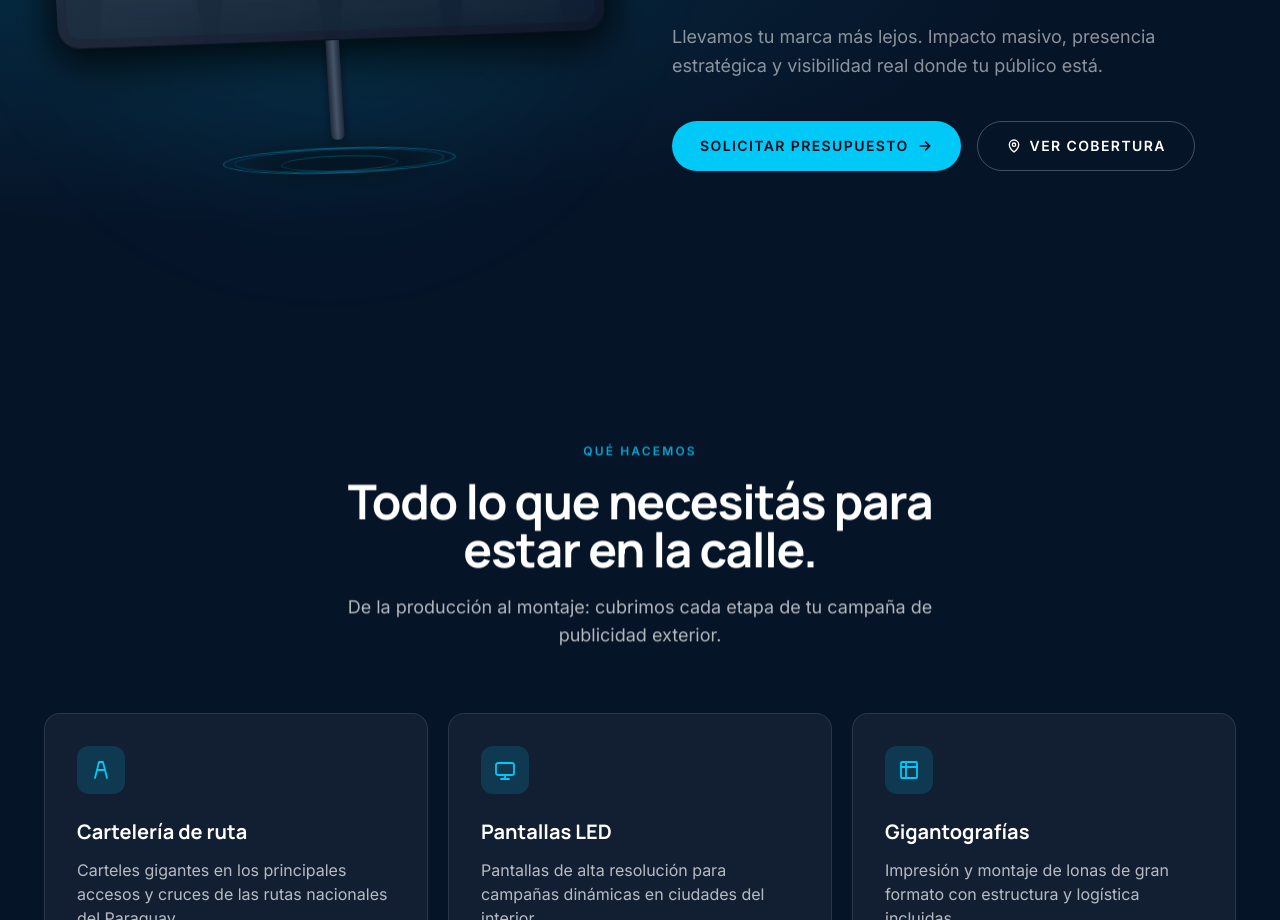
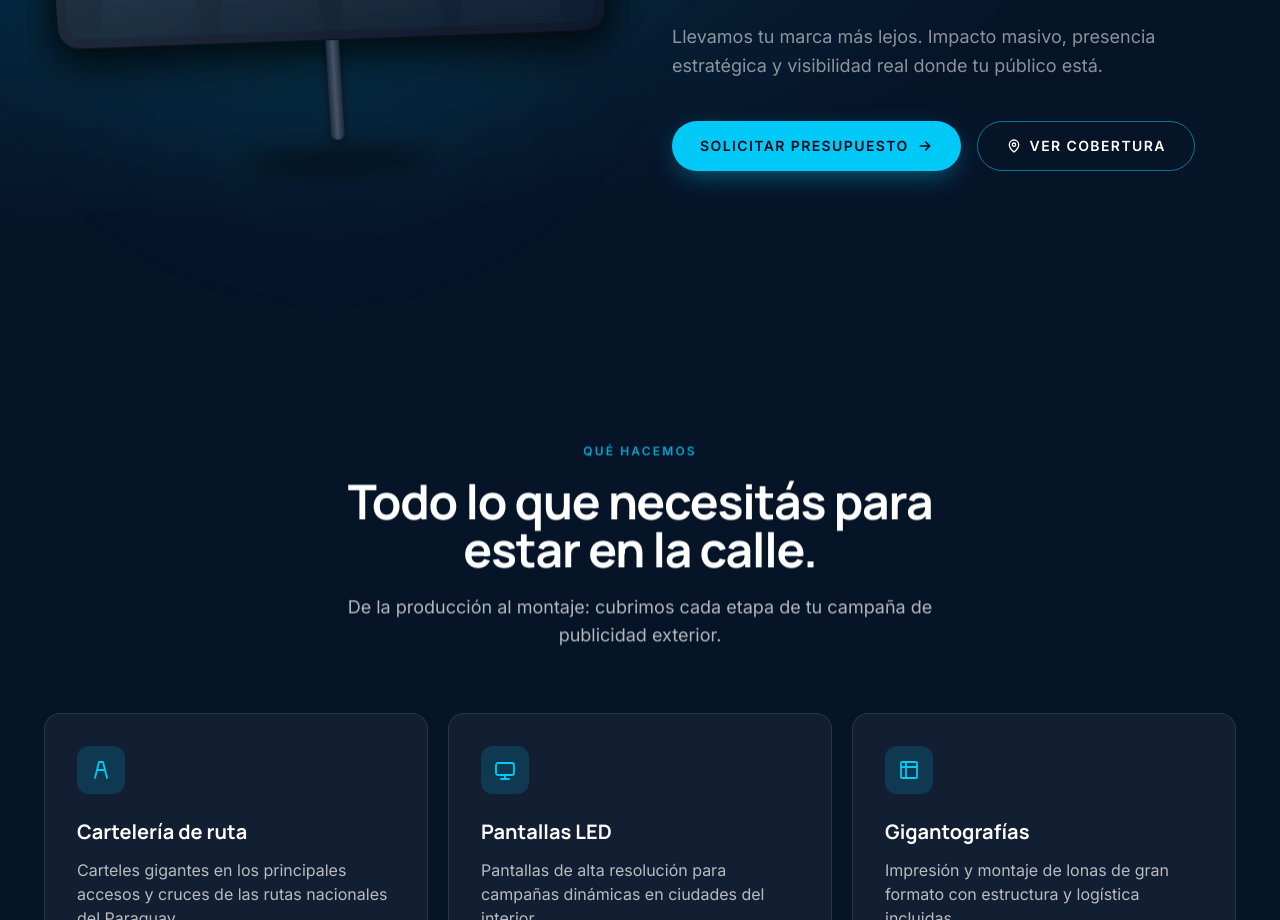
Before and after one commit to bartsilvera12-gif/Tio-CR, a Next.js app: page / in a window 1280 px wide. Shown: the part 1236-2156 px from the top of the page. Built offline with nearby package versions, Linux system fonts and the light colour scheme; grey boxes are pictures that could not be loaded.

Commit message:
tweak(intro): plain shadow base (no neon rings) + idle glow/border animations on CTAs

```diff
--- a/app/globals.css
+++ b/app/globals.css
@@ -90,6 +90,24 @@ body {
   background-clip: text;
   color: transparent;
   animation: whiteShimmer 7s ease-in-out infinite;
+}
+
+/* Glow sutil que respira en el botón primario del intro */
+@keyframes idleGlow {
+  0%, 100% { box-shadow: 0 6px 22px -6px rgba(0, 201, 247, 0.35); }
+  50% { box-shadow: 0 10px 32px -6px rgba(0, 201, 247, 0.6); }
+}
+.btn-idle-glow {
+  animation: idleGlow 3.8s ease-in-out infinite;
+}
+
+/* Borde que respira en el botón ghost del intro */
+@keyframes idleBorder {
+  0%, 100% { border-color: rgba(255, 255, 255, 0.25); }
+  50% { border-color: rgba(0, 201, 247, 0.55); }
+}
+.btn-idle-border {
+  animation: idleBorder 4.5s ease-in-out infinite;
 }
 
 /* Barra de acento que respira bajo el título */
--- a/components/Intro.tsx
+++ b/components/Intro.tsx
@@ -39,7 +39,7 @@ export default function Intro() {
             <div className="mt-10 flex flex-wrap gap-4">
               <a
                 href="#contacto"
-                className="group relative inline-flex items-center gap-2 overflow-hidden rounded-full bg-brand-cyan px-7 py-3.5 text-sm font-bold uppercase tracking-widest text-brand-navyDeep transition-all duration-300 hover:-translate-y-1 hover:shadow-[0_14px_40px_-8px_rgba(0,201,247,0.65)] active:scale-95"
+                className="btn-idle-glow group relative inline-flex items-center gap-2 overflow-hidden rounded-full bg-brand-cyan px-7 py-3.5 text-sm font-bold uppercase tracking-widest text-brand-navyDeep transition-all duration-300 hover:-translate-y-1 hover:shadow-[0_14px_40px_-8px_rgba(0,201,247,0.65)] active:scale-95"
               >
                 <span className="relative z-10">Solicitar presupuesto</span>
                 <svg
@@ -61,7 +61,7 @@ export default function Intro() {
 
               <a
                 href="#cobertura"
-                className="group inline-flex items-center gap-2 rounded-full border border-white/25 px-7 py-3.5 text-sm font-bold uppercase tracking-widest text-white transition-all duration-300 hover:-translate-y-1 hover:border-brand-cyan hover:bg-brand-cyan/10 hover:text-brand-cyan active:scale-95"
+                className="btn-idle-border group inline-flex items-center gap-2 rounded-full border border-white/25 px-7 py-3.5 text-sm font-bold uppercase tracking-widest text-white transition-all duration-300 hover:-translate-y-1 hover:border-brand-cyan hover:bg-brand-cyan/10 hover:text-brand-cyan active:scale-95"
               >
                 <svg
                   className="transition-transform duration-300 group-hover:scale-110"
@@ -188,16 +188,9 @@ function Billboard() {
         {/* ---- Poste vertical ---- */}
         <div className="relative mx-auto h-[100px] w-[14px] rounded-b-md bg-gradient-to-r from-slate-800 via-slate-600 to-slate-800 shadow-[0_2px_10px_rgba(0,0,0,0.5)]" />
 
-        {/* ---- Base ---- */}
+        {/* ---- Base (sombra simple, sin neón) ---- */}
         <div className="relative mx-auto h-[40px] w-[240px]">
-          {/* Sombra en el piso */}
-          <div className="absolute inset-x-[10%] top-3 h-[20px] rounded-[50%] bg-black/50 blur-md" />
-          {/* Anillo exterior sutil */}
-          <div className="absolute inset-x-0 top-2 h-[26px] rounded-[50%] border border-brand-cyan/40" />
-          {/* Anillo que pulsa expandiéndose */}
-          <div className="ring-pulse absolute inset-x-0 top-2 h-[26px] rounded-[50%] border border-brand-cyan/50" />
-          {/* Anillo interior */}
-          <div className="absolute inset-x-[25%] top-4 h-[16px] rounded-[50%] border border-brand-cyan/25" />
+          <div className="absolute inset-x-[10%] top-3 h-[20px] rounded-[50%] bg-black/55 blur-md" />
         </div>
       </div>
       </div>
```
